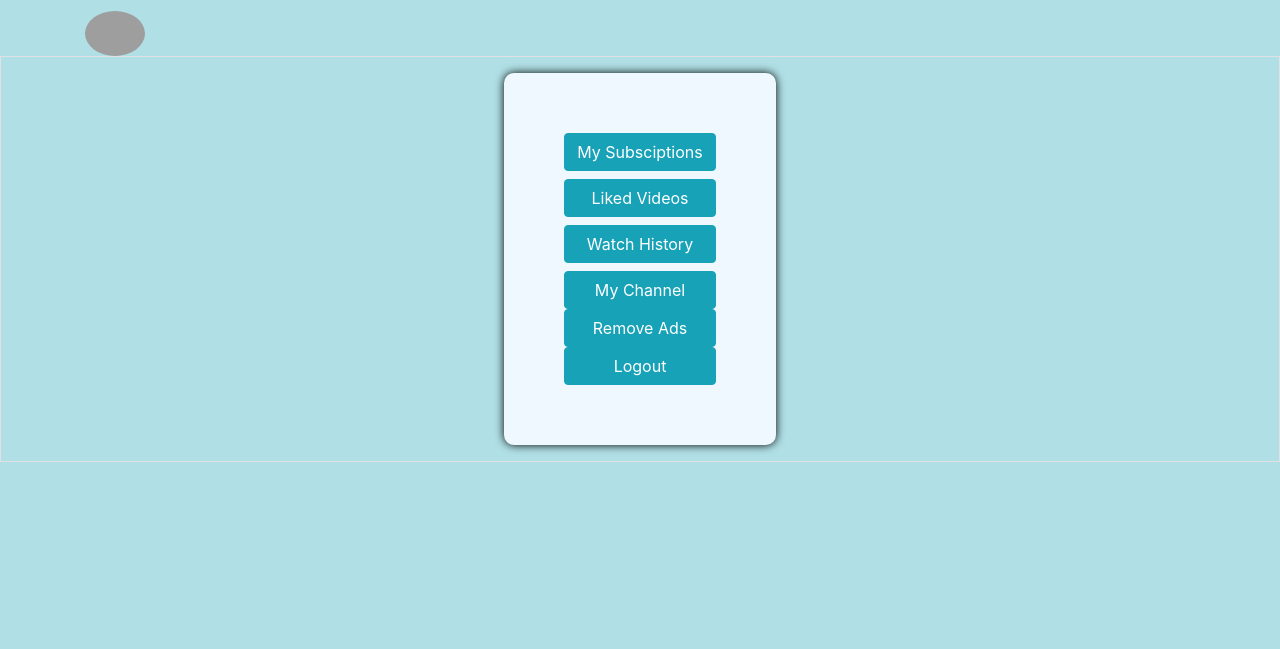
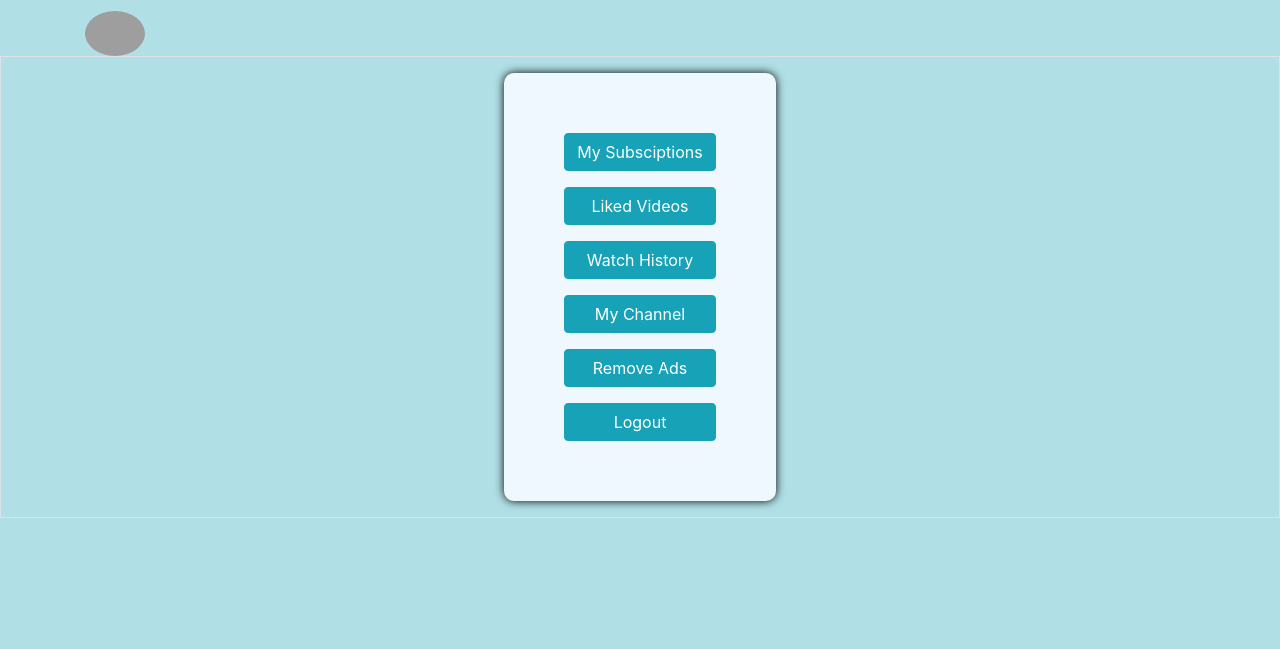
Before and after one commit to vinaykabadagi/Project, a Django app: template ott/templates/web/myprofile.html in a window 1280 px wide. Shown: the part 151-800 px from the top of the page. Run offline with Django 3.2, Linux system fonts and the light colour scheme; the template is opened without the code that fills it, so the values that code supplies are empty; some libraries are stand-ins or nearby versions; grey boxes are pictures that could not be loaded.

Commit message:
Update myprofile.html

```diff
--- a/ott/templates/web/myprofile.html
+++ b/ott/templates/web/myprofile.html
@@ -58,11 +58,11 @@
                 <div class="media-body">
 
                   <button type="button" class="btn btn-info btn-outline btn-block">My Subsciptions</button>
-                  <button type="button" class="btn btn-info btn-outline btn-block">Liked Videos</button>
-                  <button type="button" class="btn btn-info btn-outline btn-block">Watch History</button>
-                  <button type="button" class="btn btn-info btn-outline btn-block">My Channel</button>
-                  <a href="/buy/"><button type="button" class="btn btn-info btn-outline btn-block">Remove Ads</button></a>
-                  <button type="button" class="btn btn-info btn-outline btn-block">Logout</button>
+                  <button type="button" class="btn btn-info btn-outline btn-block mt-3">Liked Videos</button>
+                  <button type="button" class="btn btn-info btn-outline btn-block mt-3">Watch History</button>
+                  <button type="button" class="btn btn-info btn-outline btn-block mt-3">My Channel</button>
+                  <a href="/buy/"><button type="button" class="btn btn-info btn-outline btn-block mt-3">Remove Ads</button></a>
+                  <button type="button" class="btn btn-info btn-outline btn-block mt-3">Logout</button>
                 </div>
               </div>
           </div>
```
